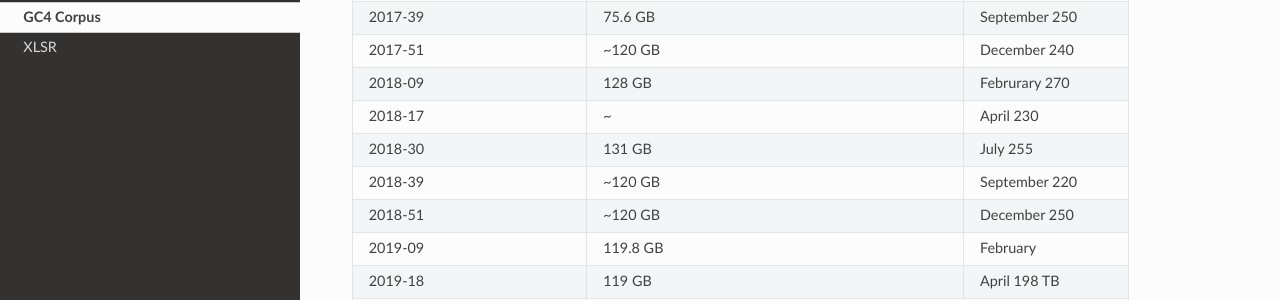
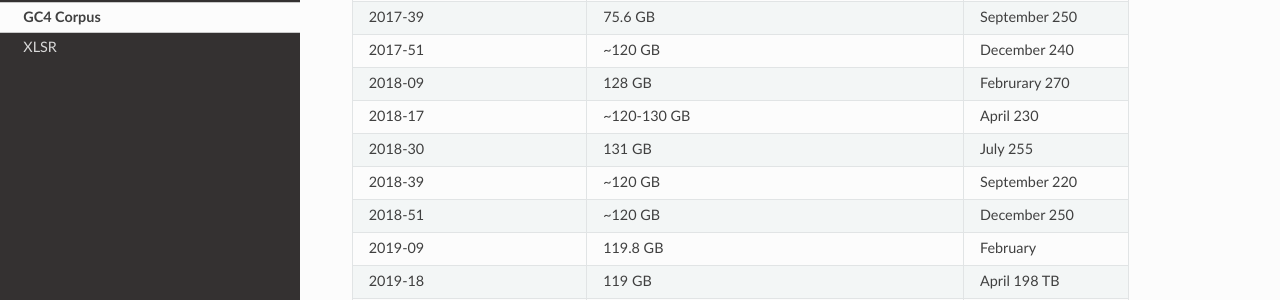
Before and after one commit to German-NLP-Group/German-NLP-Group.github.io, a Sphinx documentation site: the page built from source/projects/gc4-corpus.md, in a window 1280 px wide and 900 px high, scrolled down 799 px. Shown: the part 151-451 px from the top of the window. Built offline with Sphinx 7.4.7 and the Read the Docs theme 2.0.0, drawn with Linux system fonts in a browser that asks for light colours.

Commit message:
add gc4 size for 2018-17

```diff
--- a/source/projects/gc4-corpus.md
+++ b/source/projects/gc4-corpus.md
@@ -29,7 +29,7 @@ Preprocessing was done through the [cc_net library](https://github.com/facebookr
 | 2017-39                       | 75.6 GB                                                      | September 250         |
 | 2017-51                       | ~120 GB                                                      | December 240          |
 | 2018-09                       | 128 GB                                                       | Februrary 270         |
-| 2018-17                       | ~                                                            | April 230             |
+| 2018-17                       | ~120-130 GB                                                  | April 230             |
 | 2018-30                       | 131 GB                                                       | July 255              |
 | 2018-39                       | ~120 GB                                                      | September 220         |
 | 2018-51                       | ~120 GB                                                      | December 250          |
```
